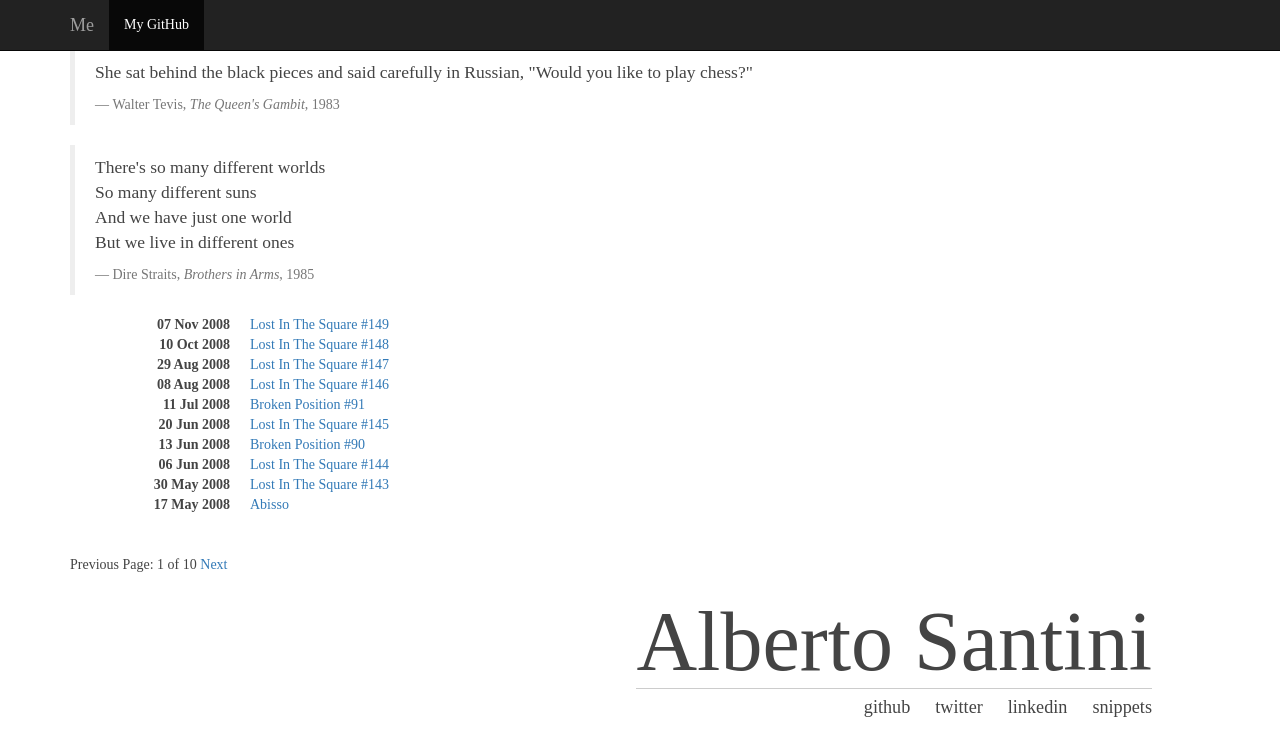
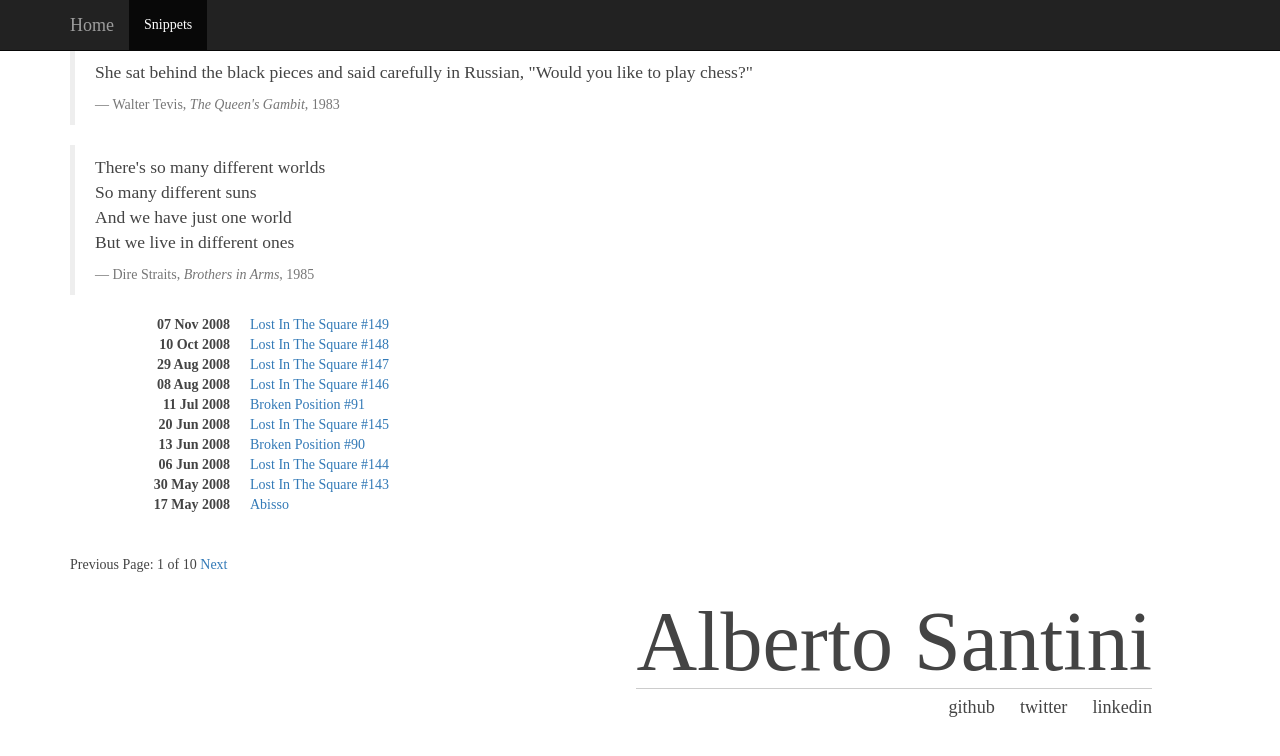
Before and after one commit to albertosantini/albertosantini.github.com, a Jekyll site: the page built from index.html, in a window 1280 px wide. Shown: the top 756 px of the page. Built offline with Jekyll 4.4.1, drawn with Linux system fonts in a browser that asks for light colours; nearby versions of some CDN libraries; the list of posts is cut into pages by our own code.

Commit message:
Refactor navbar.

```diff
--- a/_config.yml
+++ b/_config.yml
@@ -1,2 +1,2 @@
-appname: Me
+appname: Home
 paginate: 10
--- a/_layouts/default.html
+++ b/_layouts/default.html
@@ -78,8 +78,11 @@
         </div>
         <div class="collapse navbar-collapse">
             <ul class="nav navbar-nav">
-                <li class="active"><a href="https://github.com/albertosantini">
-                    My GitHub</a></li>
+                <li class="active">
+                    <a href="https://github.com/albertosantini/snippets.html">
+                        Snippets
+                    </a>
+                </li>
             </ul>
         </div>
     </div>
--- a/index.html
+++ b/index.html
@@ -49,9 +49,6 @@ title: Alberto Santini
     <h1>Alberto Santini</h1>
     <ul class="networks">
         <li>
-            <a href="http://albertosantini.github.io/snippets.html">snippets</a>
-        </li>
-        <li>
             <a href="http://it.linkedin.com/in/santinialberto/">linkedin</a>
         </li>
         <li>
```
